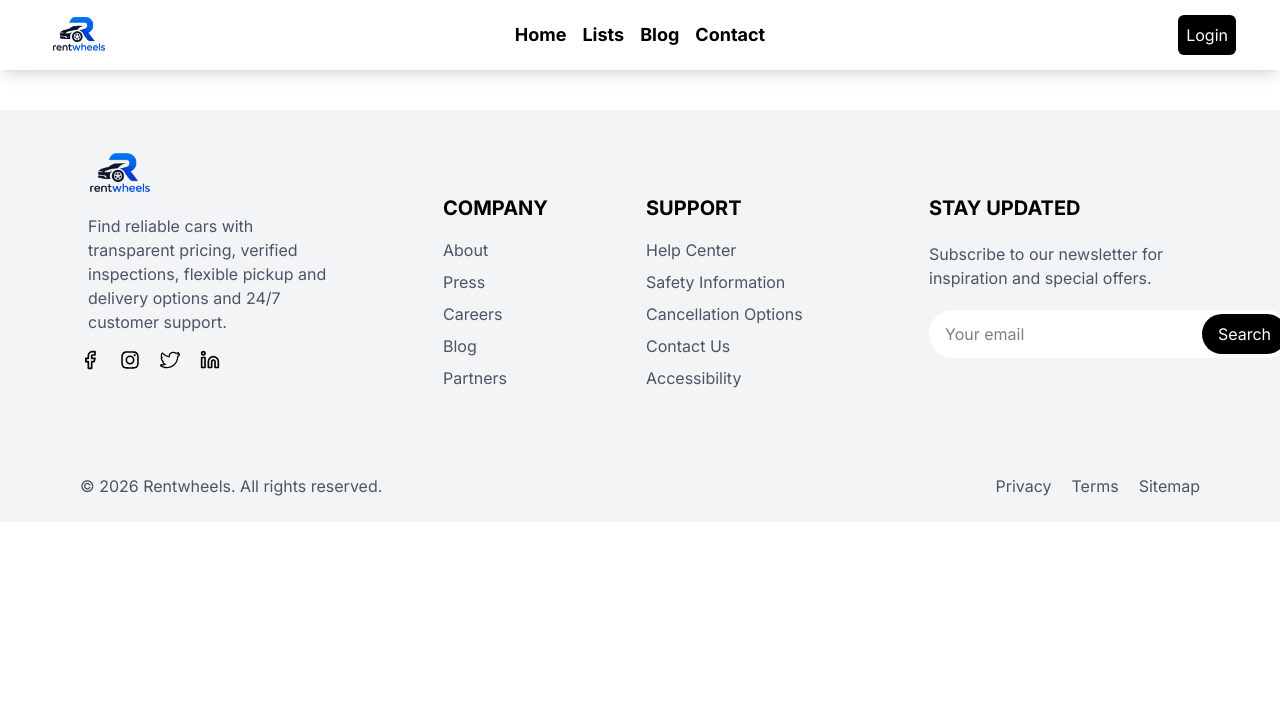
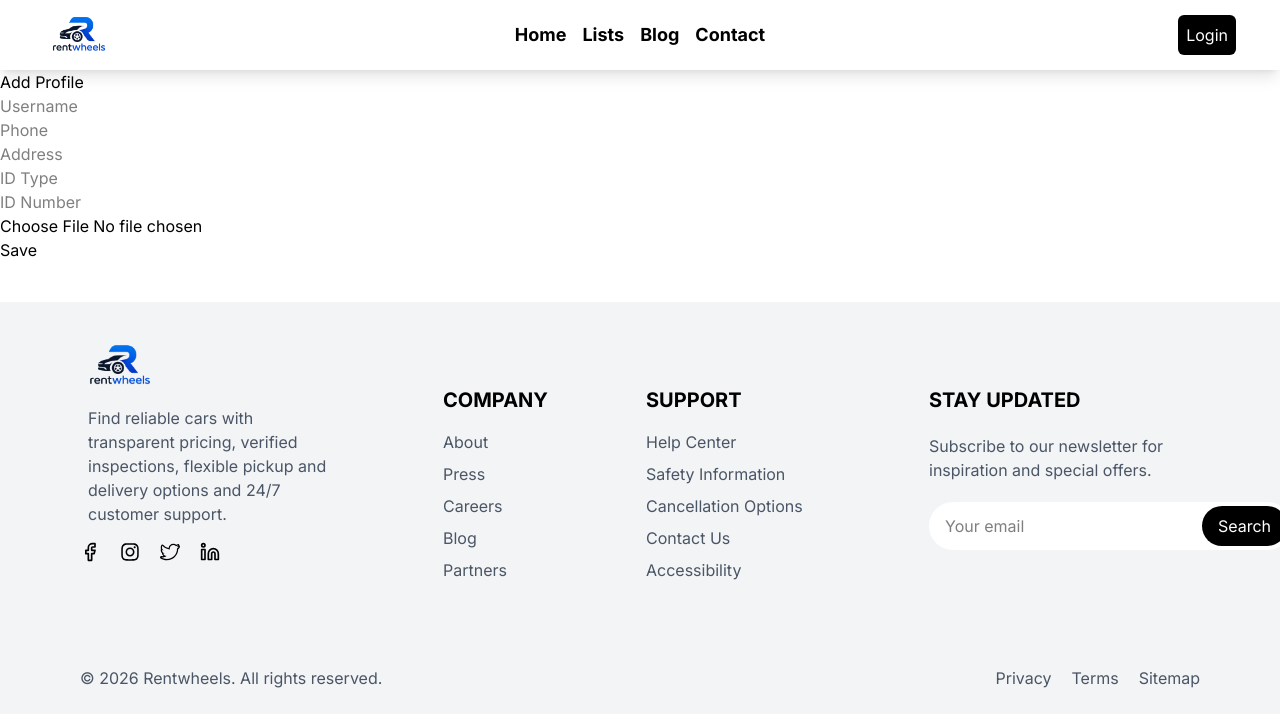
Before and after one commit to Anugraha-rani/rentwheel, a React (Vite) app: page /add in a window 1280 px wide. Shown: the top 726 px of the page. Built offline with nearby package versions, Linux system fonts and the light colour scheme.

Commit message:
New component created

```diff
--- a/src/App.jsx
+++ b/src/App.jsx
@@ -17,6 +17,7 @@ import ListCar from './pages/ListCar'
 
 import Payment from './pages/Payment'
 import Edit from './pages/Edit'
+import AddProfile from './pages/AddProfile'
 
 
 
@@ -45,8 +46,8 @@ function App() {
             <Route path='/listcar' element={<ListCar/>}/>
 
             <Route path='/payment' element={<Payment/>}/>
-            <Route path='edit' element={<Edit/>}/>
-
+            <Route path='/edit' element={<Edit/>}/>
+<Route path='/add' element={<AddProfile/>}/>
 
 
 
--- a/src/components/Auth.jsx
+++ b/src/components/Auth.jsx
@@ -82,7 +82,7 @@ const formik = useFormik({
          if(result.data.user.role=="admin"){
           navigate('/admin')
          }else{
-          navigate('/edit')
+          navigate('/add')
          }
        }else {
         toast.error("Invalid email/password")
--- /dev/null
+++ b/src/pages/AddProfile.jsx
@@ -0,0 +1,162 @@
+import React, { useEffect, useState } from "react";
+import { Formik, Form, Field, ErrorMessage } from "formik";
+import * as Yup from "yup";
+import { userEditAPI } from "../services/allAPI";
+import { useNavigate } from "react-router-dom";
+
+
+function AddProfile() {
+  const [userId, setUserId] = useState("");
+  const navigate = useNavigate()
+
+  useEffect(() => {
+    const user = JSON.parse(sessionStorage.getItem("users"));
+
+    if (user) {
+      setUserId(user._id);
+    }
+  }, []);
+
+  const initialValues = {
+    username: "",
+    phone: "",
+    address: "",
+    idType: "",
+    idNumber: "",
+    picture: null,
+  };
+
+  const validationSchema = Yup.object({
+    username: Yup.string().required("Username required"),
+    phone: Yup.string().required("Phone required"),
+    address: Yup.string().required("Address required"),
+    idType: Yup.string().required("ID type required"),
+    idNumber: Yup.string().required("ID number required"),
+  });
+
+  const handleSubmit = async (values, { resetForm }) => {
+    try {
+      const token = sessionStorage.getItem("token");
+
+      const reqBody = new FormData();
+
+      Object.keys(values).forEach((key) => {
+        reqBody.append(key, values[key]);
+      });
+
+      const reqHeader = {
+        Authorization: `Bearer ${token}`,
+        "Content-Type": "multipart/form-data",
+      };
+
+      const result = await userEditAPI(
+        userId,
+        reqBody,
+        reqHeader
+      );
+
+      if (result.status === 200) {
+        alert("Profile updated successfully");
+        resetForm();
+        navigate('/')
+      }
+    } catch (err) {
+      console.log(err);
+      alert("Something went wrong");
+    }
+  };
+
+  return (
+    <div className="container">
+      <h3>Add Profile</h3>
+
+      <Formik
+        initialValues={initialValues}
+        validationSchema={validationSchema}
+        onSubmit={handleSubmit}
+      >
+        {({ isValid, dirty, setFieldValue }) => (
+          <Form>
+
+            <div>
+              <Field
+                name="username"
+                placeholder="Username"
+              />
+              <ErrorMessage
+                name="username"
+                component="p"
+              />
+            </div>
+
+            <div>
+              <Field
+                name="phone"
+                placeholder="Phone"
+              />
+              <ErrorMessage
+                name="phone"
+                component="p"
+              />
+            </div>
+
+            <div>
+              <Field
+                name="address"
+                placeholder="Address"
+              />
+              <ErrorMessage
+                name="address"
+                component="p"
+              />
+            </div>
+
+            <div>
+              <Field
+                name="idType"
+                placeholder="ID Type"
+              />
+              <ErrorMessage
+                name="idType"
+                component="p"
+              />
+            </div>
+
+            <div>
+              <Field
+                name="idNumber"
+                placeholder="ID Number"
+              />
+              <ErrorMessage
+                name="idNumber"
+                component="p"
+              />
+            </div>
+
+            <div>
+              <input
+                type="file"
+                onChange={(e) =>
+                  setFieldValue(
+                    "picture",
+                    e.currentTarget.files[0]
+                  )
+                }
+              />
+            </div>
+
+            <button
+              type="submit"
+              disabled={!(isValid && dirty)}
+            >
+              Save
+            </button>
+
+          </Form>
+        )}
+      </Formik>
+    </div>
+  );
+}
+
+export default AddProfile;
```
